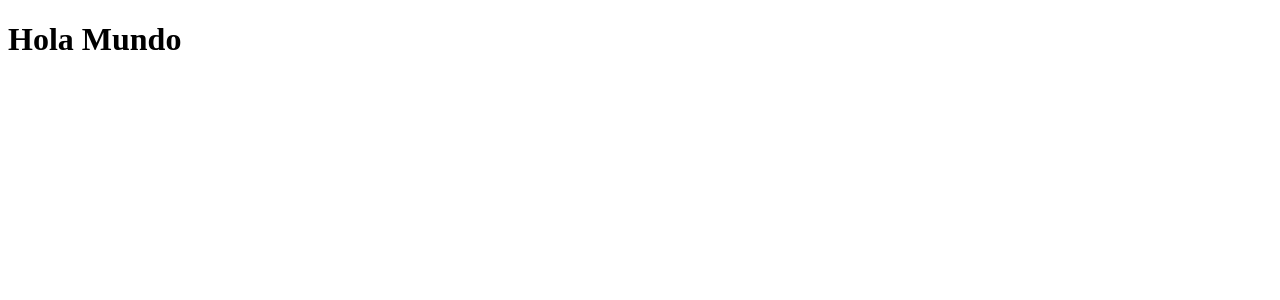
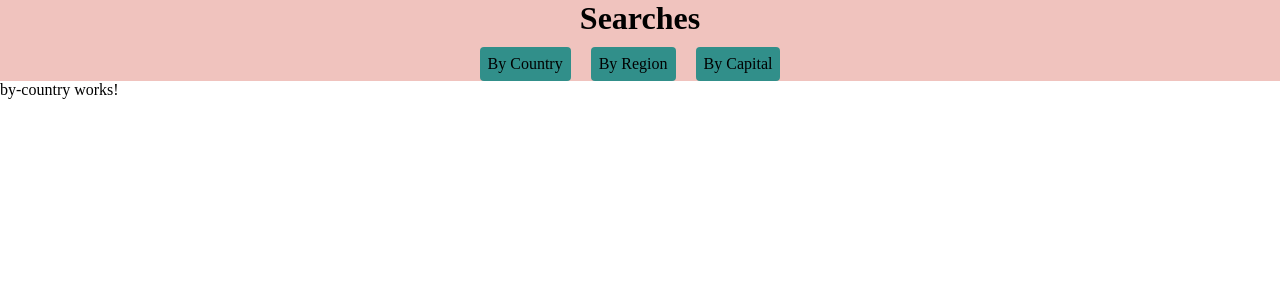
Before and after one commit to crisgarm/countries-app, an Angular app: page / in a window 1280 px wide. Shown: the top 300 px of the page. Built offline with nearby package versions, Linux system fonts and the light colour scheme.

Commit message:
Add initial structure of our app and create routes

```diff
--- a/src/app/app.component.html
+++ b/src/app/app.component.html
@@ -1 +1,13 @@
-<h1>Hola Mundo</h1>
+<header class="header">
+  <h1 class="header__title">Searches</h1>
+  <nav>
+    <ul class="header__list">
+      <li class="header__list-item">By Country</li>
+      <li class="header__list-item">By Region</li>
+      <li class="header__list-item">By Capital</li>
+    </ul>
+  </nav>
+</header>
+<main class="main">
+  <router-outlet></router-outlet>
+</main>
--- a/src/app/app.module.ts
+++ b/src/app/app.module.ts
@@ -4,10 +4,11 @@ import { BrowserModule } from '@angular/platform-browser';
 import { AppComponent } from './app.component';
 import { SharedModule } from './shared/shared.module';
 import { CountriesModule } from './countries/countries.module';
+import { AppRoutingModule } from './app-routing.module';
 
 @NgModule({
   declarations: [AppComponent],
-  imports: [BrowserModule, SharedModule, CountriesModule],
+  imports: [BrowserModule, AppRoutingModule, SharedModule, CountriesModule],
   providers: [],
   bootstrap: [AppComponent],
 })
--- a/src/styles.css
+++ b/src/styles.css
@@ -1 +1,34 @@
 /* You can add global styles to this file, and also import other style files */
+
+* {
+  box-sizing: border-box;
+  margin: 0;
+  padding: 0;
+  list-style: none;
+}
+
+.header {
+  display: flex;
+  flex-direction: column;
+  justify-content: center;
+  align-items: center;
+  background-color: rgb(240, 195, 190);
+}
+
+.header__title {
+  margin-bottom: 10px;
+}
+
+.header__list {
+  display: flex;
+  flex-direction: row;
+  justify-content: center;
+  align-items: center;
+}
+
+.header__list-item {
+  margin-right: 20px;
+  padding: 8px;
+  background-color: rgb(49, 143, 138);
+  border-radius: 4px;
+}
```
Also changed, not shown: src/app/app-routing.module.ts (added, +36 -0 lines).
